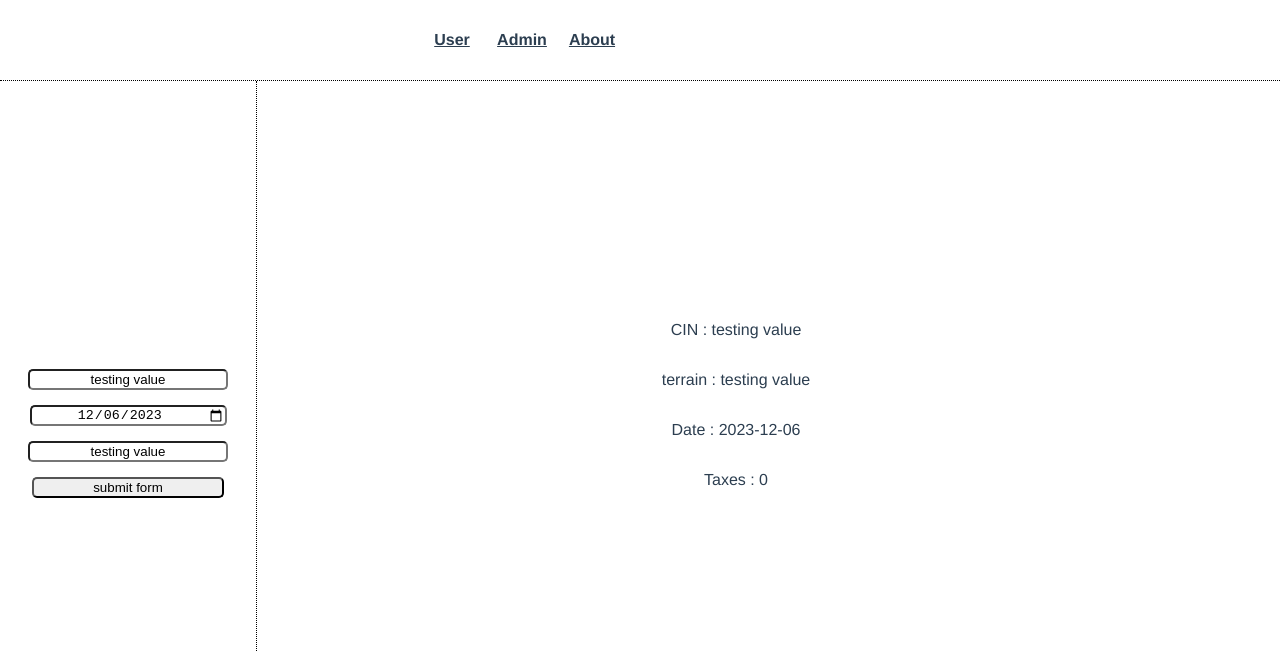
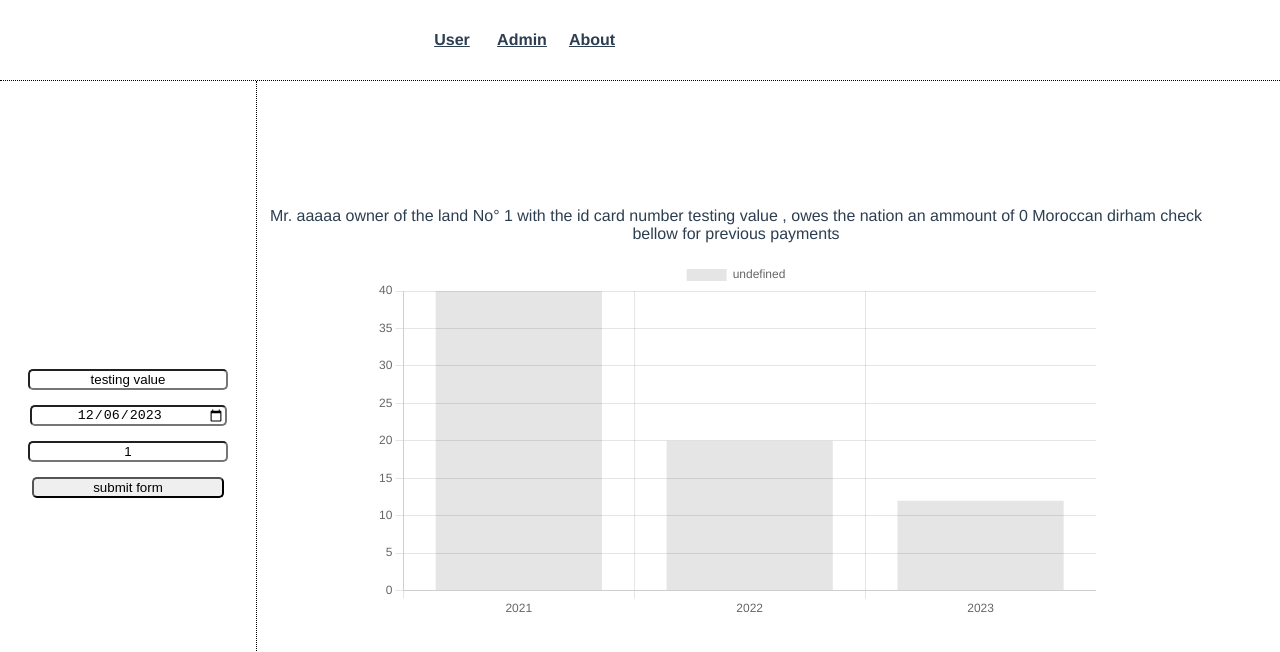
Before and after one commit to abdo0602/project_vue, a Vue app: page / in a window 1280 px wide. Shown: the top 652 px of the page. Built offline with nearby package versions, Linux system fonts and the light colour scheme.

Commit message:
Update User.vue

```diff
--- a/src/views/User/User.vue
+++ b/src/views/User/User.vue
@@ -14,31 +14,68 @@
                 <input type="submit" @click.prevent="lookup" value="submit form"/>
         </form>
     </nav>
-    <div id="data">
+    <div id="data" v-if="!data_in">
         <p>CIN : {{ cin }}</p>
         <p>terrain : {{ terrain }}</p>
         <p>Date : {{ date }}</p>
         <p>Taxes : {{ tax }}</p>
     </div>
+    <div id="data" v-else-if="hasTaxe">
+        <p>Mr. {{ name }} owner of the land No° {{ terrain }} with the id card number {{ cin }}
+            , owes the nation an ammount of
+            {{ tax }} Moroccan dirham check bellow for previous payments</p>
+        <Bar :options="chartOptions" :data="chartData"/> </div>
+        <div id="data" v-else><p>Mr. {{ name }} owner of the land No° {{ terrain }} with
+           the id card number {{ cin }} paid all his taxes</p></div>
     </div>
 </template>
 
 <script>
+/* eslint-disable */
 import { defineComponent } from 'vue';
+import { Bar } from 'vue-chartjs';
+import {
+  Chart as ChartJS, Title, Tooltip, Legend, BarElement, CategoryScale, LinearScale,
+} from 'chart.js';
+import axios from 'axios';
+
+ChartJS.register(Title, Tooltip, Legend, BarElement, CategoryScale, LinearScale);
 
 const yourDate = new Date();
 const x = yourDate.toISOString().split('T')[0];
 
 export default defineComponent({
   name: 'UserView',
+  components: { Bar },
   data() {
     return {
-      cin: 'testing value', date: x, tax: 0, terrain: 'testing value',
+      cin: 'testing value',
+      name: 'aaaaa',
+      hasTaxe: true,
+      date: x,
+      tax: 0,
+      terrain: 1,
+      data_in: true,
+      chartData: {
+        labels: [x.split('-')[0] - 2, x.split('-')[0] - 1, x.split('-')[0]],
+        datasets: [{ data: [40, 20, 12] }],
+      },
+      chartOptions: {
+        responsive: true,
+      },
     };
   },
   methods: {
     lookup() {
-      console.log('looking up');
+      axios.get('/' + this.terrain + '/is-tax-paid', { params: { year: this.year } }).then((res) => {
+        this.data_in = true;
+        this.hasTaxe = !res;
+        if(res == true) {
+          axios.get('/' + this.terrain + '/calculate-tax').then((res) => {
+            this.tax = res;
+          }).catch(alert('can\'t connect to remoste host'));
+        }
+      } ).catch(alert('can\'t connect to remoste host'));;
     },
   },
 });
```
